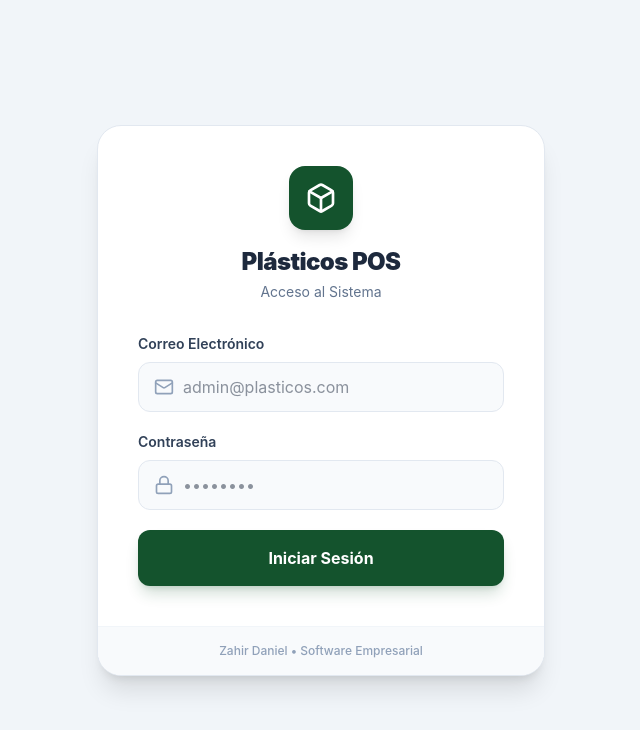
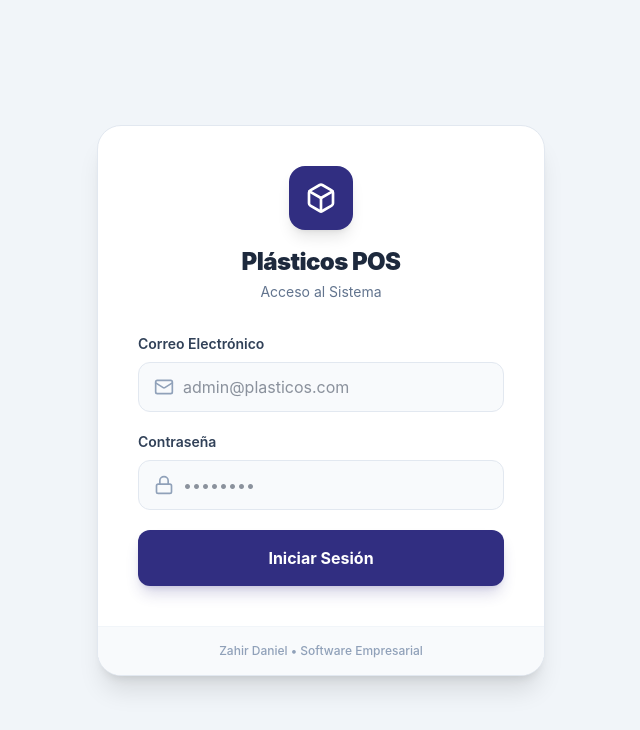
Before and after one commit to zahirdanielvidahurrazaga/Punto-de-Venta, a React (Vite) app: page / in a window 1280 px wide. Shown: the top 730 px of the page, without its empty margins (319-959 px from the left). Built offline with nearby package versions, Linux system fonts and the light colour scheme; no server answers.

Commit message:
fix: unificar paleta de colores a indigo, mejorar error handling de ventas y botones de acción

```diff
--- a/src/App.jsx
+++ b/src/App.jsx
@@ -217,12 +217,22 @@ function App() {
         .from('venta_detalles')
         .insert(detalles);
 
-      if (detallesError) throw detallesError;
+      if (detallesError) {
+        // Si falla al insertar detalles (ej: stock insuficiente), eliminar la venta huérfana
+        await supabase.from('ventas').delete().eq('id', venta.id);
+        throw detallesError;
+      }
 
       fetchVentas();
       return true;
     } catch (error) {
-      console.error('Error registering sale:', error.message);
+      console.error('Error registering sale:', error.message, error);
+
+      // Verificar si es un error de stock
+      if (error.message && error.message.includes('stock')) {
+        alert("Stock insuficiente para uno o más productos. Verifica el inventario.");
+      }
+
       return false;
     }
   };
--- a/src/components/Inventario.jsx
+++ b/src/components/Inventario.jsx
@@ -163,7 +163,7 @@ export default function Inventario({ isAdmin }) {
                 disabled={uploadingCSV}
                 className="bg-white border border-slate-200 text-slate-700 hover:bg-slate-50 px-4 py-3 rounded-xl font-semibold flex items-center justify-center gap-2 transition-colors w-full sm:w-auto shadow-sm"
               >
-                {uploadingCSV ? <Loader2 className="w-5 h-5 animate-spin" /> : <FileSpreadsheet className="w-5 h-5 text-green-600" />}
+                {uploadingCSV ? <Loader2 className="w-5 h-5 animate-spin" /> : <FileSpreadsheet className="w-5 h-5 text-primary-600" />}
                 Importar CSV
               </button>
               <button
@@ -227,7 +227,7 @@ export default function Inventario({ isAdmin }) {
                       <div className="flex items-center gap-3">
                         <span className={`px-2 py-1 rounded-md text-[10px] font-bold border ${
                           product.stock > 20
-                            ? 'bg-green-50 text-green-700 border-green-200'
+                            ? 'bg-primary-50 text-primary-700 border-primary-200'
                             : 'bg-red-50 text-red-700 border-red-200'
                         }`}>
                           Stock: {product.stock}
@@ -269,7 +269,7 @@ export default function Inventario({ isAdmin }) {
                         <td className="p-4 text-right">
                           <span className={`px-3 py-1 rounded-full text-xs font-bold border ${
                             product.stock > 20
-                              ? 'bg-green-50 text-green-700 border-green-200'
+                              ? 'bg-primary-50 text-primary-700 border-primary-200'
                               : 'bg-red-50 text-red-700 border-red-200'
                           }`}>
                             {product.stock} un.
--- a/src/components/Pedidos.jsx
+++ b/src/components/Pedidos.jsx
@@ -57,7 +57,7 @@ export default function Pedidos({ ventas }) {
                 </div>
 
                 <div className="flex flex-wrap gap-2 text-xs">
-                  {venta.pagos?.efectivo > 0 && <span className="bg-green-100 text-green-700 px-2 py-1 rounded">Efectivo</span>}
+                  {venta.pagos?.efectivo > 0 && <span className="bg-amber-100 text-amber-700 px-2 py-1 rounded">Efectivo</span>}
                   {venta.pagos?.tarjeta > 0 && <span className="bg-blue-100 text-blue-700 px-2 py-1 rounded">Tarjeta</span>}
                   {venta.pagos?.transferencia > 0 && <span className="bg-purple-100 text-purple-700 px-2 py-1 rounded">Transferencia</span>}
                 </div>
@@ -95,7 +95,7 @@ export default function Pedidos({ ventas }) {
                     </td>
                     <td className="p-4">
                       <div className="flex gap-1 text-xs font-semibold">
-                        {venta.pagos?.efectivo > 0 && <span className="bg-green-100 text-green-700 px-2 py-1 rounded">Efectivo</span>}
+                        {venta.pagos?.efectivo > 0 && <span className="bg-amber-100 text-amber-700 px-2 py-1 rounded">Efectivo</span>}
                         {venta.pagos?.tarjeta > 0 && <span className="bg-blue-100 text-blue-700 px-2 py-1 rounded">Tarjeta</span>}
                         {venta.pagos?.transferencia > 0 && <span className="bg-purple-100 text-purple-700 px-2 py-1 rounded">Transf.</span>}
                       </div>
@@ -106,10 +106,9 @@ export default function Pedidos({ ventas }) {
                     <td className="p-4 text-center">
                       <button
                         onClick={() => setSelectedVenta(venta)}
-                        className="p-2 text-slate-400 hover:text-primary-600 hover:bg-primary-50 rounded-lg transition-colors inline-block"
-                        title="Ver Ticket"
+                        className="px-3 py-2 text-sm font-bold text-primary-700 bg-primary-50 hover:bg-primary-100 border border-primary-200 rounded-lg transition-colors inline-flex items-center gap-1.5"
                       >
-                        <FileText className="w-5 h-5" />
+                        <FileText className="w-4 h-4" /> Ticket
                       </button>
                     </td>
                   </tr>
--- a/src/components/Reportes.jsx
+++ b/src/components/Reportes.jsx
@@ -105,7 +105,7 @@ export default function Reportes() {
                         {record.usuarios_perfiles?.nombre_completo || 'Desconocido'}
                       </td>
                       <td className="p-4">
-                        <span className={`px-2 py-1 rounded-md text-xs font-bold ${record.estado === 'trabajando' ? 'bg-green-100 text-green-700' : 'bg-slate-100 text-slate-600'}`}>
+                        <span className={`px-2 py-1 rounded-md text-xs font-bold ${record.estado === 'trabajando' ? 'bg-primary-100 text-primary-700' : 'bg-slate-100 text-slate-600'}`}>
                           {record.estado === 'trabajando' ? 'Activo' : 'Completado'}
                         </span>
                       </td>
--- a/src/components/Terminal.jsx
+++ b/src/components/Terminal.jsx
@@ -180,7 +180,8 @@ export default function Terminal({ onRegisterSale, cart, setCart, userProfile })
       if (success) {
         setIsTicketOpen(true);
       } else {
-        alert("Hubo un error al registrar la venta en la base de datos.");
+        // El error ya fue logueado en consola y posiblemente alertado desde App.jsx
+        // Si no se mostró ningún alert específico, mostrar uno genérico
       }
     }
   };
--- a/src/index.css
+++ b/src/index.css
@@ -1,16 +1,16 @@
 @import "tailwindcss";
 
 @theme {
-  --color-primary-50: #f0fdf4;
-  --color-primary-100: #dcfce7;
-  --color-primary-200: #bbf7d0;
-  --color-primary-300: #86efac;
-  --color-primary-400: #4ade80;
-  --color-primary-500: #22c55e;
-  --color-primary-600: #16a34a;
-  --color-primary-700: #15803d;
-  --color-primary-800: #166534;
-  --color-primary-900: #14532d;
+  --color-primary-50: #eef2ff;
+  --color-primary-100: #e0e7ff;
+  --color-primary-200: #c7d2fe;
+  --color-primary-300: #a5b4fc;
+  --color-primary-400: #818cf8;
+  --color-primary-500: #6366f1;
+  --color-primary-600: #4f46e5;
+  --color-primary-700: #4338ca;
+  --color-primary-800: #3730a3;
+  --color-primary-900: #312e81;
 }
 @layer base {
   body {
```
Also changed, not shown: src/components/CheckoutModal.jsx (+8 -8 lines), src/components/Dashboard.jsx (+6 -6 lines).
